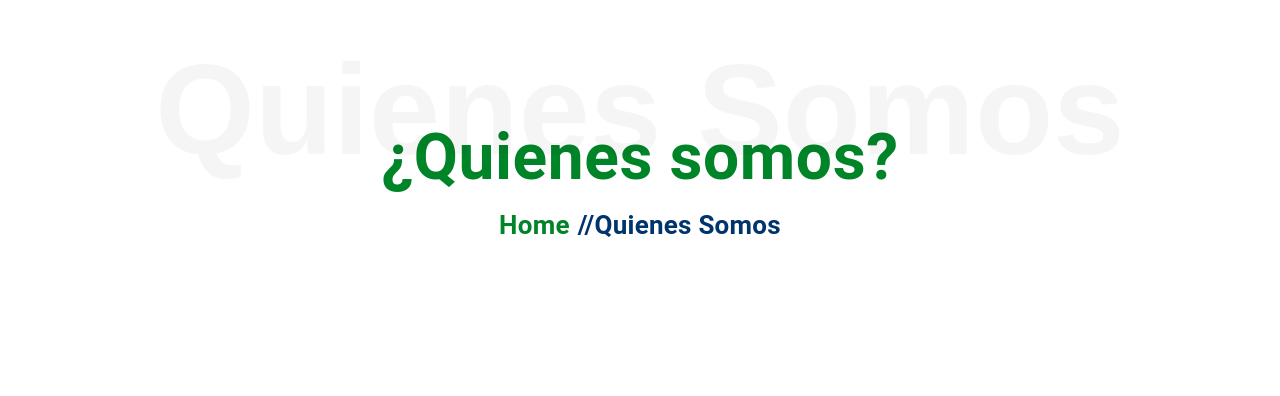
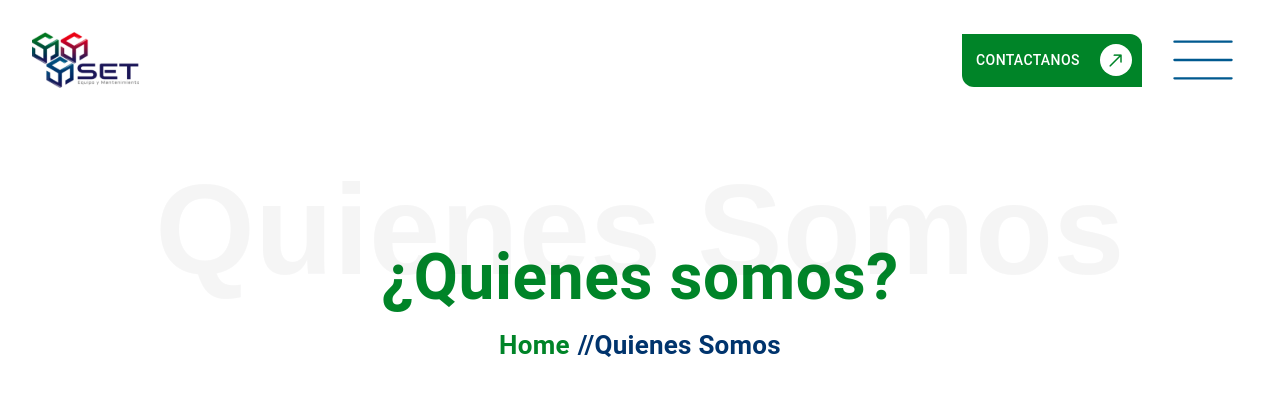
Before and after one commit to lorenzolopez2008/Set, a Next.js app: page / in a window 1280 px wide. Shown: the top 396 px of the page. Built offline with nearby package versions, Linux system fonts and the light colour scheme.

Commit message:
navbar zindex

```diff
--- a/src/app/layout.tsx
+++ b/src/app/layout.tsx
@@ -1,6 +1,7 @@
 import type { Metadata } from 'next';
 import './globals.css';
 import ThemeRegistryProvider from '../providers/ThemeRegistryProvider';
+import { Navbar } from '@/components/Navbar';
 
 export const metadata: Metadata = {
   title: 'Create Next App',
@@ -15,7 +16,10 @@ export default function RootLayout({
   return (
     <html lang="en">
       <body>
-        <ThemeRegistryProvider>{children}</ThemeRegistryProvider>
+        <ThemeRegistryProvider>
+          <Navbar />
+          {children}
+        </ThemeRegistryProvider>
       </body>
     </html>
   );
--- a/src/components/Navbar.tsx
+++ b/src/components/Navbar.tsx
@@ -15,6 +15,7 @@ export const Navbar = () => {
       justifyContent={'space-between'}
       top={0}
       padding={'2rem'}
+      zIndex={100}
     >
       <Image src={'/logo.svg'} alt="logo" width={107} height={56} />
       <Box
```
